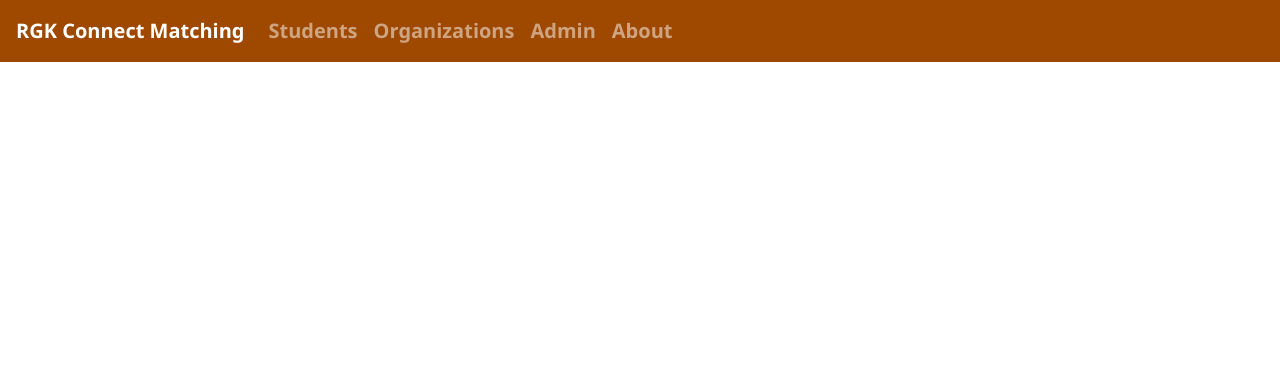
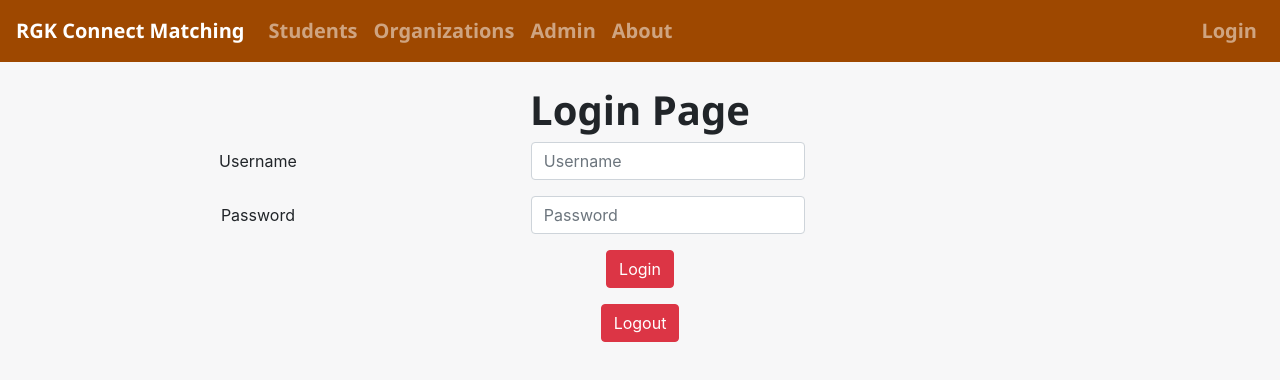
Before and after one commit to armankhondker/EE-364D-Senior-Design, a React (Create React App) app in the folder my-app/: page /login in a window 1280 px wide. Shown: the top 380 px of the page. Built offline with nearby package versions, Linux system fonts and the light colour scheme.

Commit message:
Updated login to its own separate component, fixed admin page to only contain buttons, updated login styling

```diff
--- a/my-app/src/App.css
+++ b/my-app/src/App.css
@@ -84,3 +84,10 @@ p {
   margin-right: 160px;
   text-align: left;
 }
+
+.login {
+
+    position: absolute;
+    right: 15px;
+
+}
--- a/my-app/src/App.js
+++ b/my-app/src/App.js
@@ -9,6 +9,7 @@ import CommunityOrg from './pages/CommunityOrg.js'
 import About from './pages/About'
 import StickNavbar from "./pages/StickyNavbar";
 import StudentForm from './pages/StudentForm';
+import Login from './pages/Login.js'
 
 class App extends Component {
   render(){
@@ -21,6 +22,8 @@ class App extends Component {
     <Route exact={true} path='/community' render={() => (<CommunityOrg />)}/>
     <Route exact={true} path='/about' render={() => (<About />)}/>
     <Route exact={true} path='/studentform' render={() => (<StudentForm />)}/>
+    <Route exact={true} path='/login' render={() => (<Login />)}/>
+
     </BrowserRouter>
   );
     }
--- a/my-app/src/pages/Admin.js
+++ b/my-app/src/pages/Admin.js
@@ -78,31 +78,6 @@ class Admin extends Component {
 	render() {
 		return (
 			<div align="center" className="App">
-
-				<Form>
-					<br></br>
-					<h1>Login Page</h1>
-					<Form.Group as={Row} controlId="formPlaintextPassword">
-						<Form.Label column sm="5">
-						Username
-						</Form.Label>
-						<Col sm="15">
-						<Form.Control type="username" placeholder="Username" />
-						</Col>
-					</Form.Group>
-					<Form.Group as={Row} controlId="formPlaintextPassword">
-						<Form.Label column sm="5">
-						Password
-						</Form.Label>
-						<Col sm="15">
-						<Form.Control type="password" placeholder="Password" />
-						</Col>
-					</Form.Group>
-				</Form>
-
-				<p></p>
-				   <p></p>
-				<Button className="LoginButton" variant="danger">Login</Button>
 				<br/>
 				<br/>
 
--- /dev/null
+++ b/my-app/src/pages/Login.js
@@ -0,0 +1,45 @@
+import React, { Component } from 'react';
+import '.././App.css';
+import Form from "react-bootstrap/Form";
+import Row from 'react-bootstrap/Row'
+import Col from 'react-bootstrap/Col'
+import Button from "react-bootstrap/Button"
+
+
+class Login extends Component {
+    render() {
+		return (
+			<div className = "App" align="center">
+
+            <Form>
+					<br></br>
+					<h1>Login Page</h1>
+					<Form.Group as={Row} controlId="formPlaintextPassword">
+						<Form.Label column sm="5">
+						Username
+						</Form.Label>
+						<Col sm="15">
+						<Form.Control type="username" placeholder="Username" />
+						</Col>
+					</Form.Group>
+					<Form.Group as={Row} controlId="formPlaintextPassword">
+						<Form.Label column sm="5">
+						Password
+						</Form.Label>
+						<Col sm="15">
+						<Form.Control type="password" placeholder="Password" />
+						</Col>
+					</Form.Group>
+				</Form>
+
+                <Button className="LoginButton" variant="danger">Login</Button>
+                <p></p>
+                <Button className="LoginButton" variant="danger">Logout</Button>
+
+
+			</div>
+		);
+	}
+}
+
+export default Login;
--- a/my-app/src/pages/StickyNavbar.js
+++ b/my-app/src/pages/StickyNavbar.js
@@ -12,6 +12,7 @@ function StickNavbar() {
                 <Nav.Link href="Community">Organizations</Nav.Link>
                 <Nav.Link href="Admin">Admin</Nav.Link>
                 <Nav.Link href="About">About</Nav.Link>
+                <Nav.Link className="login" href="Login">Login</Nav.Link>
             </Nav>
         </Navbar>
     );
```
